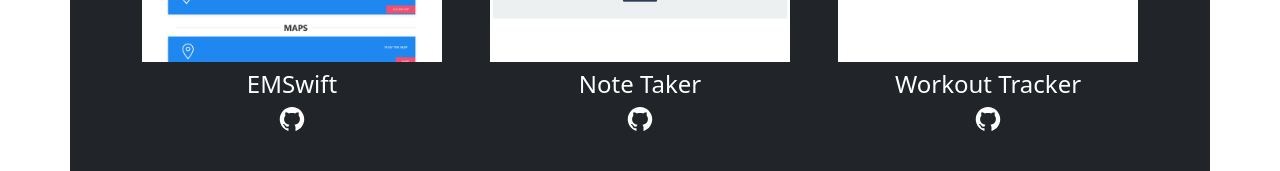
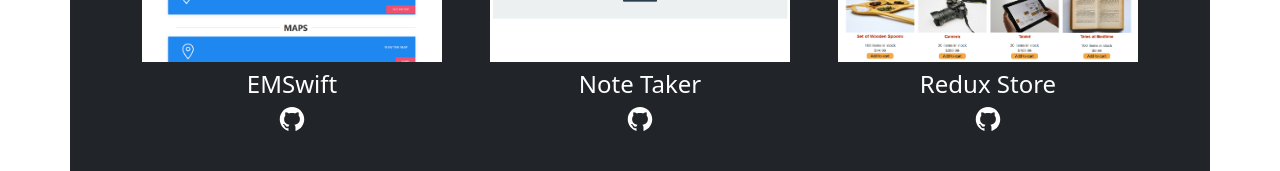
Before and after one commit to spaceboundbear/HW20-React-Portfolio, a React (Create React App) app: page /portfolio in a window 1280 px wide. Shown: the part 281-452 px from the top of the page. Built offline with nearby package versions, Linux system fonts and the light colour scheme.

Commit message:
updating portfolio

```diff
--- a/src/project.js
+++ b/src/project.js
@@ -2,9 +2,9 @@ import EMSwift from './assets/images/emswift.png';
 import NoteTaker from './assets/images/notetaker.png';
 import WorkoutTracker from './assets/images/workouttracker.png';
 import WeatherDashboard from './assets/images/weatherdashboard.png';
-import ProgressiveBudget from './assets/images/budget.png';
 import Clique from './assets/images/clique.png';
 import LaPaloma from './assets/images/LaPaloma.png';
+import ReduxStore from './assets/images/reduxstore.png';
 
 const Projects = [
   {
@@ -23,10 +23,10 @@ const Projects = [
   },
   {
     id: 3,
-    name: 'Workout Tracker',
-    site: 'https://quiet-beyond-84802.herokuapp.com/',
-    github: 'https://github.com/spaceboundbear/HW-18-Workout-Tracker',
-    image: WorkoutTracker,
+    name: 'Redux Store',
+    site: 'https://redux-store-22-utsa.herokuapp.com/',
+    github: 'https://github.com/spaceboundbear/ReduxStoreShop',
+    image: ReduxStore,
   },
   {
     id: 4,
```
Also changed, not shown: src/assets/images/reduxstore.png (added).
